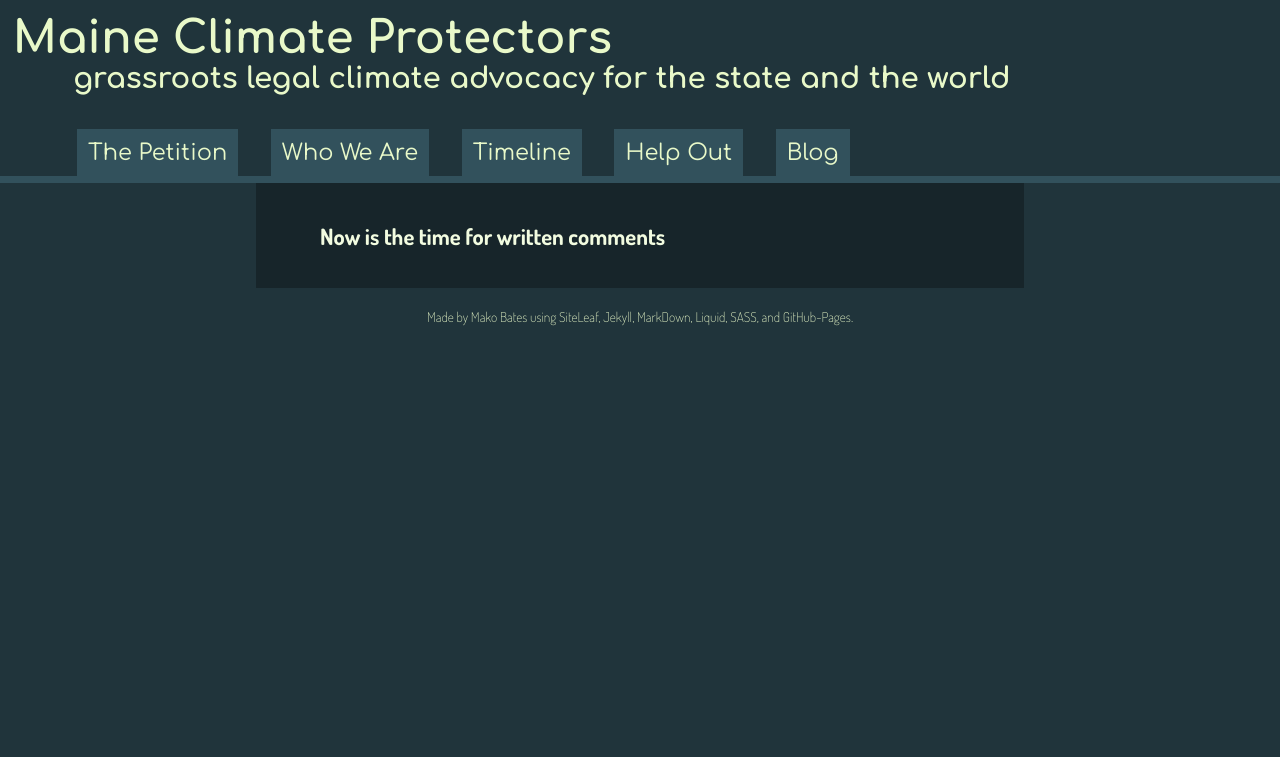
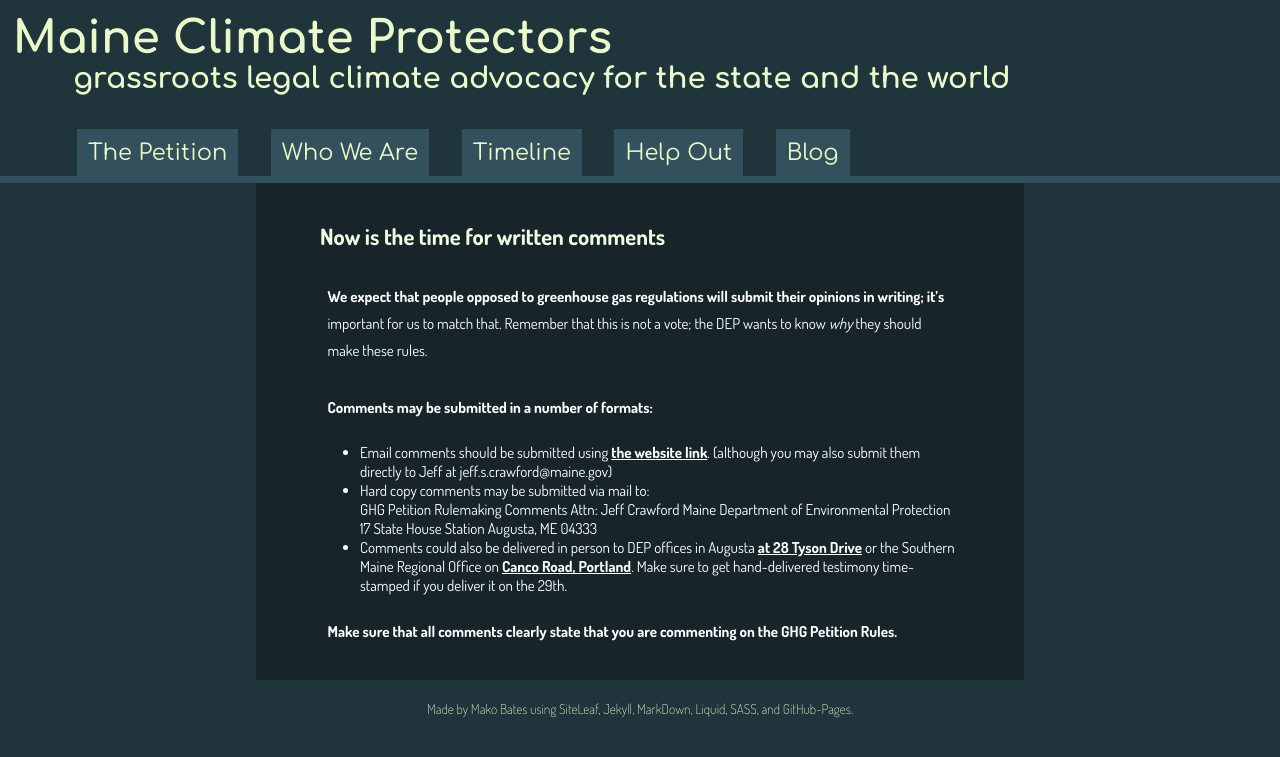
Before and after one commit to ShapeOfMatter/maine-climate-protectors, a Jekyll site: the page built from _posts/2018-05-18-now-is-the-time-for-written-comments.markdown, in a window 1280 px wide. Shown: the top 757 px of the page. Built offline with Jekyll 4.4.1, drawn with Linux system fonts in a browser that asks for light colours.

Commit message:
Updated Now Is The Time For Written Comments

```diff
--- a/_posts/2018-05-18-now-is-the-time-for-written-comments.markdown
+++ b/_posts/2018-05-18-now-is-the-time-for-written-comments.markdown
@@ -2,3 +2,17 @@
 title: Now is the time for written comments
 date: 2018-05-18 07:50:00 -04:00
 ---
+
+We expect that people opposed to greenhouse gas regulations will submit their opinions in writing; it's important for us to match that. Remember that this is not a vote; the DEP wants to know *why* they should make these rules.
+
+Comments may be submitted in a number of formats:
+* Email comments should be submitted using [the website link](http://www.maine.gov/dep/rules/index.html#794983 "Maine D.E.P."). (although you may also submit them directly to Jeff at jeff.s.crawford@maine.gov)
+* Hard copy comments may be submitted via mail to:
+    GHG Petition Rulemaking Comments
+    Attn:  Jeff Crawford
+    Maine Department of Environmental Protection
+    17 State House Station
+    Augusta, ME  04333
+* Comments could also be delivered in person to DEP offices in Augusta [at 28 Tyson Drive](http://www.maine.gov/dep/contact/cmro.html "Map to the DEP office") or the Southern Maine Regional Office on [Canco Road, Portland](http://www.maine.gov/dep/contact/smro.html "Map to the DEP office in Portland"). Make sure to get hand-delivered testimony time-stamped if you deliver it on the 29th.
+
+Make sure that all comments clearly state that you are commenting on the GHG Petition Rules.
```
